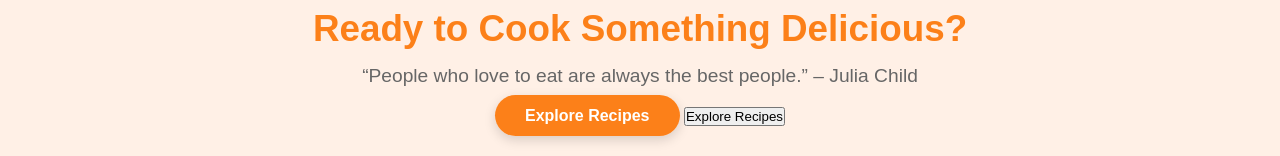
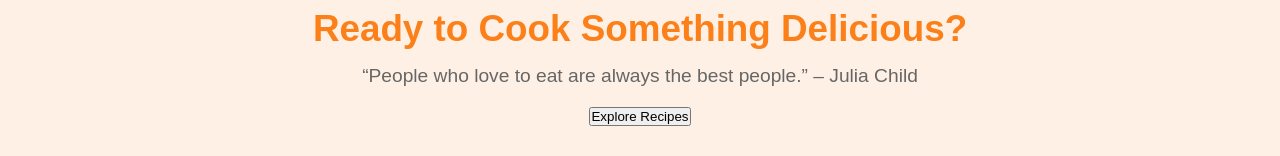
Before and after one commit to abhzhek27/Delicious-Diaries, a plain HTML site: page about.html in a window 1280 px wide. Shown: the part 673-829 px from the top of the page. Drawn offline with Linux system fonts and the light colour scheme.

Commit message:
Update about.html

```diff
--- a/about.html
+++ b/about.html
@@ -43,7 +43,6 @@
 <section class="inspire">
   <h2>Ready to Cook Something Delicious?</h2>
   <p>“People who love to eat are always the best people.” – Julia Child</p>
-  <a href="2nd.html.html#recipes" class="orange-btn">Explore Recipes</a>
   <a href="2ndhtml.html#featured-recipes">
   <button class="explore-btn" class="orange-btn">Explore Recipes</button>
 </a>
```
